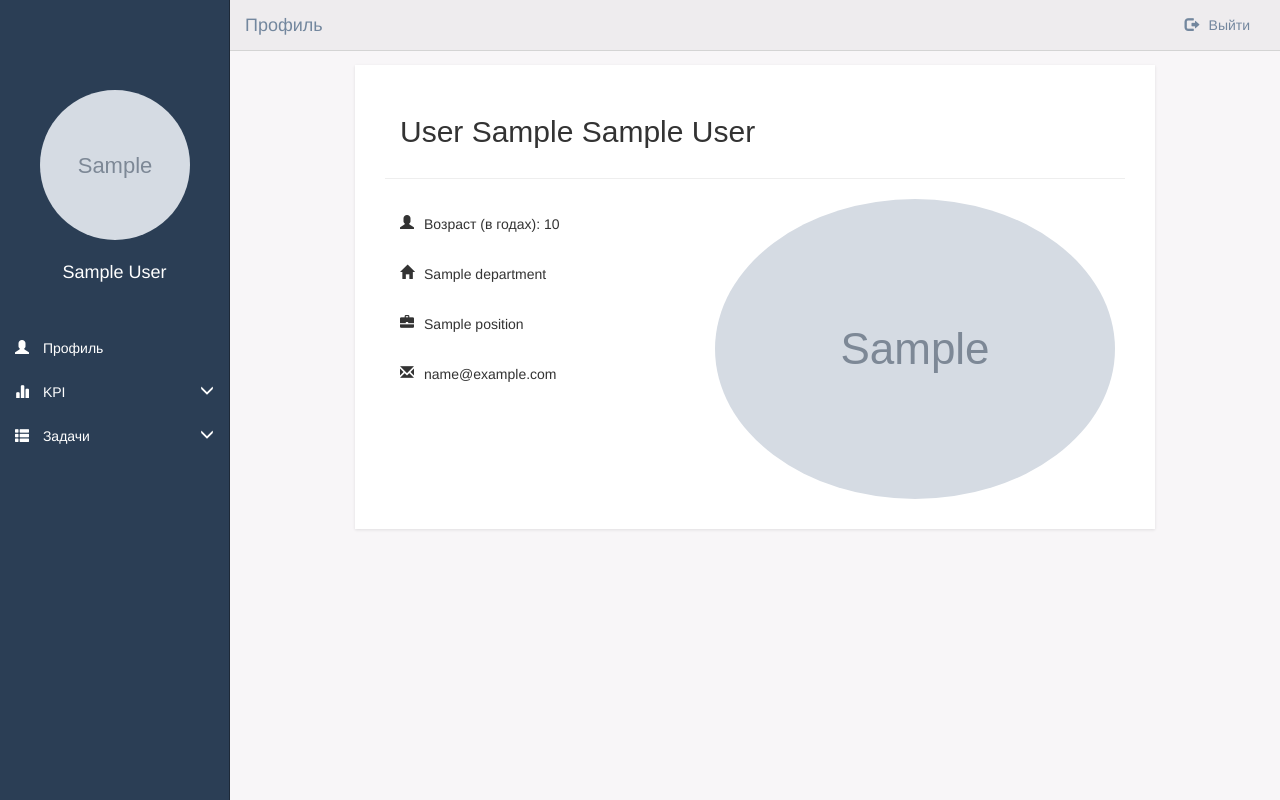
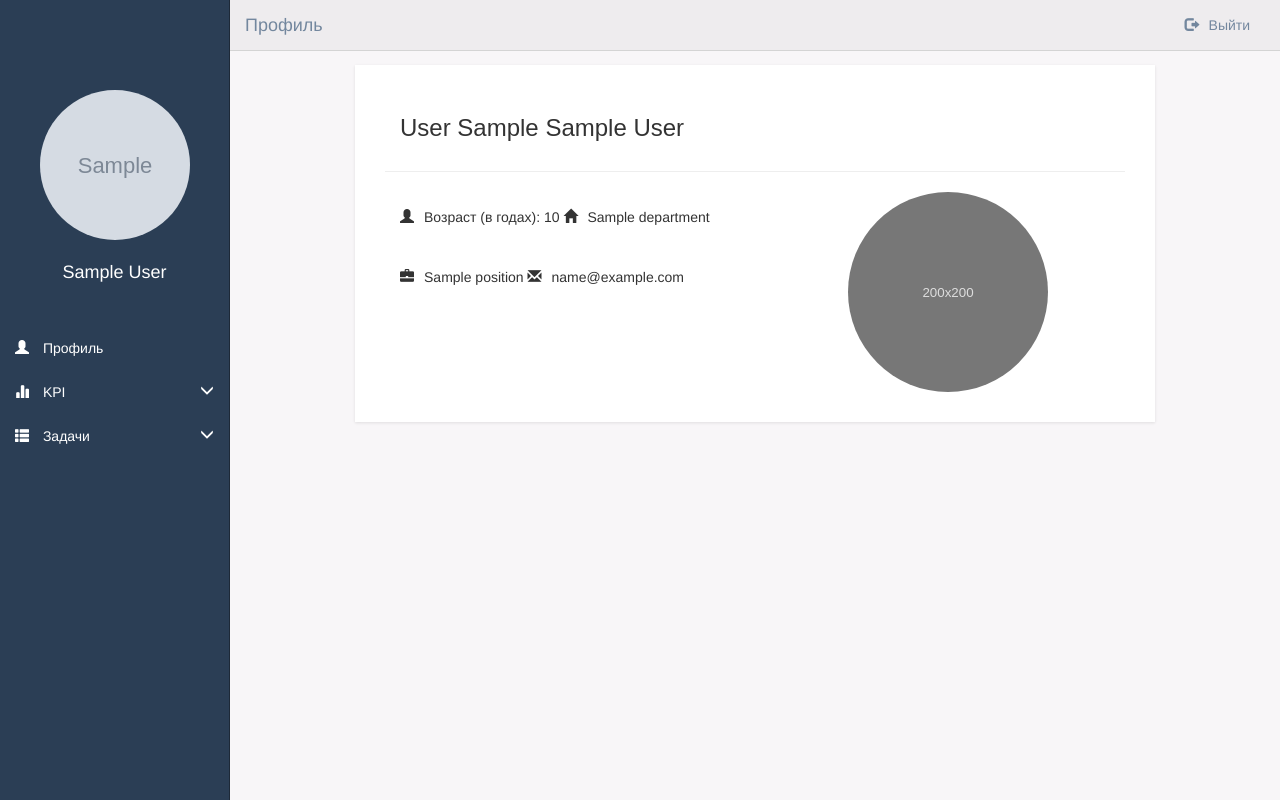
Before and after one commit to BulatGin/KPI, a Django app: template KPITest/templates/KPITest/profile.html in a window 1280 px wide. Run offline with Django 3.2, Linux system fonts and the light colour scheme; the template is opened without the code that fills it: values that come from a table or form of the project are taken from there, others are empty; a user stored in the database is signed in; tables that the repository leaves empty hold one stand-in row (values such as "Sample post"); grey boxes marked "Sample" are stand-in pictures; parts of the project's set-up code (start-up, migrations or seed data) failed here and were passed over; some libraries are stand-ins or nearby versions.

Commit message:
fixed img

```diff
--- a/KPITest/templates/KPITest/profile.html
+++ b/KPITest/templates/KPITest/profile.html
@@ -1,27 +1,31 @@
 {% extends 'KPITest/base.html'%}
-
  {% load staticfiles %}
  {% block title%}Профиль{% endblock%}
  {% block content %}
  <div class="content-basic">
  <div class="row">
 	    <div class="container-fluid">
-            <h2>{{ employee.user.last_name }} {{ employee.user.first_name }} {{ employee.middle_name }}</h2>
+            <h3>{{ employee.user.last_name }} {{ employee.user.first_name }} {{ employee.middle_name }}</h3>
       	</div>
 	          <hr>
 	      <div class="row">
-	      	<div class="col-xs-7 col-sm-6 col-md-5 col-lg-5">
+	      <div class="col-xs-12 col-sm-5 col-sm-push-7 col-md-6 col-md-push-6 col-lg-6 col-lg-push-6">
+		        <div class="profile-photo">
+		            <img src="img/ex.svg" class="img-profile img-circle img-responsive center-block">
+		        </div>
+	        </div>
+	      	<div class="col-xs-12 col-sm-7 col-sm-pull-5 col-md-6 col-md-pull-6 col-lg-6 col-lg-pull-6">
 	            <ul class="container-fluid details">
-	            	<li><span class="glyphicon glyphicon-user"></span><div class="profile-data">Возраст (в годах): {{ employee.age }}</div></li>
-	            	<li><span class="glyphicon glyphicon-home"></span><div class="profile-data">
+	            	<li><p><span class="glyphicon glyphicon-user"></span><div class="profile-data">Возраст (в годах): {{ employee.age }}</div></p></li>
+	            	<li><p><span class="glyphicon glyphicon-home"></span><div class="profile-data">
 	            	{% if employee.departments_e.all.exists %}
                         {% for d in employee.departments_e.all %}
                             {{ d.name }}
                         {% endfor %}
                     {% else %}
                         Нет отделов
-                    {% endif %}</div></li>
-	             	<li><span class="glyphicon glyphicon-briefcase"></span><div class="profile-data">
+                    {% endif %}</div></p></li>
+	             	<li><p><span class="glyphicon glyphicon-briefcase"></span><div class="profile-data">
 					{% if employee.position.all.exists %}
                         {% for pos in employee.position.all %}
                             {{ pos.name }}
@@ -29,14 +33,9 @@
                     {% else %}
                         Нет должностей
                     {% endif %}
-	             	</div></li>
-	              	<li><span class="glyphicon glyphicon-envelope"></span><div class="profile-data">{{ employee.user.email }}</div></li>
+	             	</div></p></li>
+	              	<li><p><span class="glyphicon glyphicon-envelope"></span><div class="profile-data">{{ employee.user.email }}</div></p></li>
 	            </ul>
-	        </div>
-	        <div class="col-xs-5 col-sm-6 col-md-7 col-lg-7">
-		        <div class="profile-photo">
-		            <img src="{{ employee.photo.url }}" class="img-profile img-circle img-responsive center-block">
-		        </div>
 	        </div>
 	      </div>
 	    </div>
```
